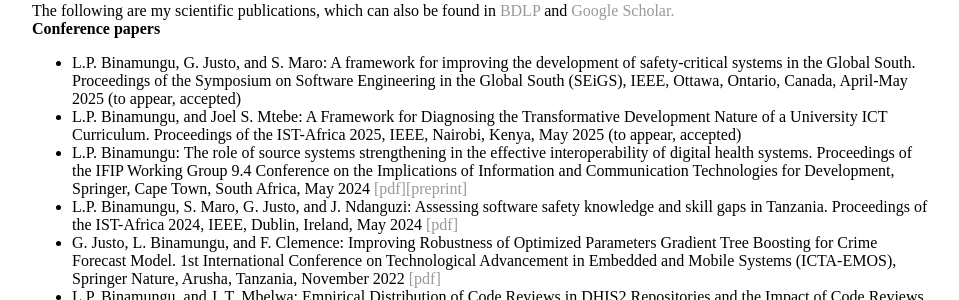
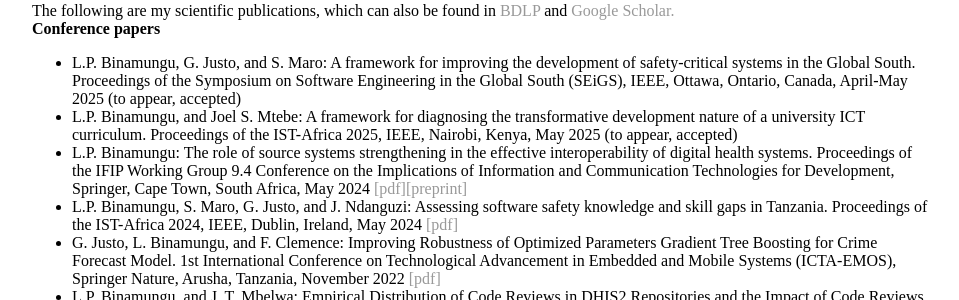
Before and after one commit to lepebina/lepebina.github.io, a Jekyll site: the page built from publications.html, in a window 1280 px wide. Shown: the part 135-435 px from the top of the page, without its empty margins (160-1119 px from the left). Built offline with Jekyll 4.4.1, drawn with Linux system fonts in a browser that asks for light colours.

```diff
--- a/publications.html
+++ b/publications.html
@@ -9,7 +9,7 @@ title: Leonard Peter Binamungu
 	<b>Conference papers</b>
 	<ul>
 	     <li>L.P. Binamungu, G. Justo, and S. Maro:  A framework for improving the development of safety-critical systems in the Global South. Proceedings of the Symposium on Software Engineering in the Global South (SEiGS), IEEE, Ottawa, Ontario, Canada, April-May 2025 (to appear, accepted)</li>
-	    <li>L.P. Binamungu, and Joel S. Mtebe: A Framework for Diagnosing the Transformative Development Nature of a University ICT Curriculum. Proceedings of the IST-Africa 2025, IEEE, Nairobi, Kenya, May 2025 (to appear, accepted)</li>
+	    <li>L.P. Binamungu, and Joel S. Mtebe: A framework for diagnosing the transformative development nature of a university ICT curriculum. Proceedings of the IST-Africa 2025, IEEE, Nairobi, Kenya, May 2025 (to appear, accepted)</li>
 	    <li>L.P. Binamungu: The role of source systems strengthening in the effective interoperability of digital health systems. Proceedings of the IFIP Working Group 9.4 Conference on the Implications of Information and Communication Technologies for Development, Springer, Cape Town, South Africa, May 2024 <a href="https://link.springer.com/chapter/10.1007/978-3-031-66986-6_23">[pdf]</a><a href="source-systems-role-in-interoperability.pdf">[preprint]</a></li>
 	    <li>L.P. Binamungu, S. Maro, G. Justo, and J. Ndanguzi: Assessing software safety knowledge and skill gaps in Tanzania. Proceedings of the IST-Africa 2024, IEEE, Dublin, Ireland, May 2024 <a href="http://www.ist-africa.org/Conference2024/outbox/ISTAfrica_Paper_ref_155_13669.pdf">[pdf]</a></li>
 	    <li>G. Justo, L. Binamungu, and F. Clemence: Improving Robustness of Optimized Parameters Gradient Tree Boosting for Crime Forecast Model. 1st International Conference on Technological Advancement in Embedded and Mobile Systems (ICTA-EMOS), Springer Nature, Arusha, Tanzania, November 2022 <a href="https://link.springer.com/chapter/10.1007/978-3-031-56576-2_1">[pdf]</a></li>
```
